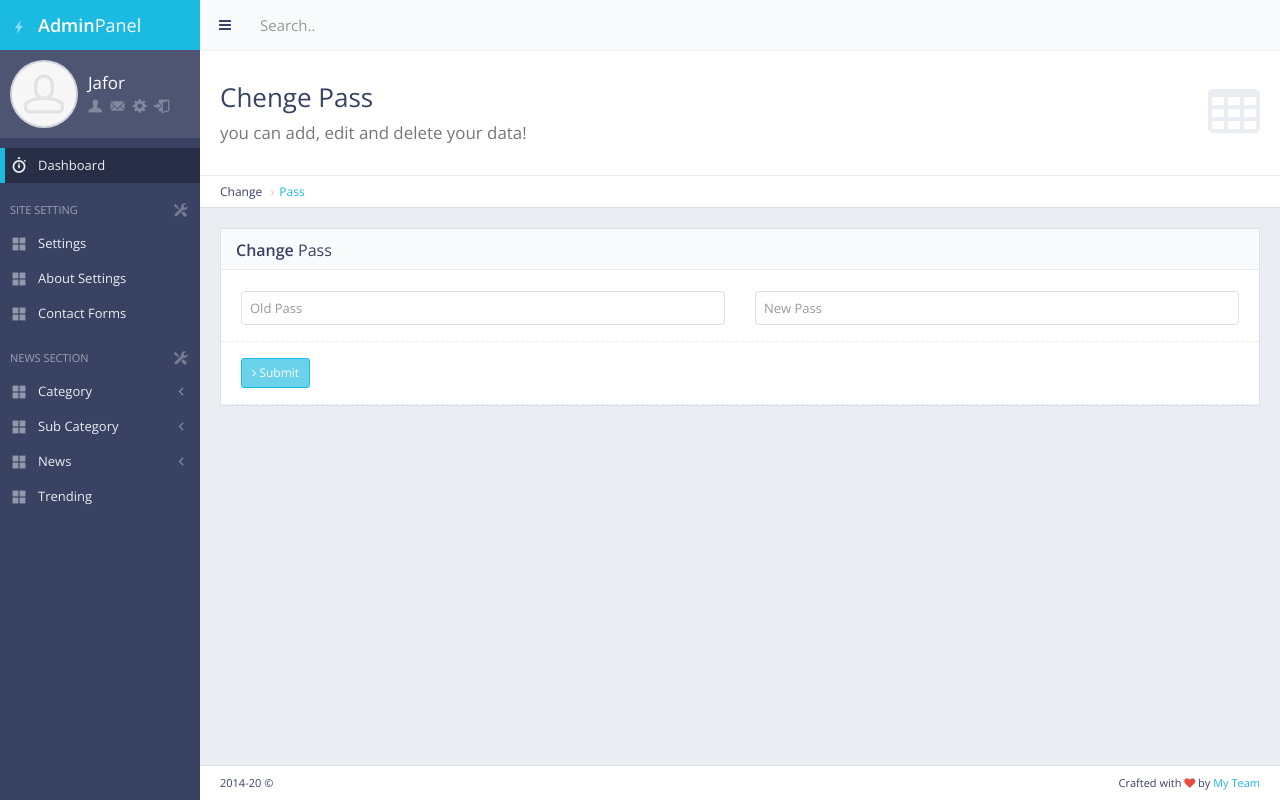
After one commit to Jafoor/News-Website, a Django app: page /panel/change/pass/ in a window 1280 px wide. The commit adds this page. Run offline with Django 3.2, Linux system fonts and the light colour scheme; a user stored in the database is signed in; some libraries are stand-ins or nearby versions.

Commit message:
Change pass for Admin

```diff
--- /dev/null
+++ b/myproject/main/templates/back/changepass.html
@@ -0,0 +1,94 @@
+
+{% extends 'back/master.html' %}
+{% load static %}
+
+
+{% block headblock %}
+
+    <script src="{%static 'ckeditor/ckeditor.js' %}"></script>
+
+{% endblock %}
+
+{% block mainblock %}
+
+   <!-- Datatables Header -->
+   <div class="content-header">
+    <div class="header-section">
+        <h1>
+            <i class="fa fa-table"></i>Chenge Pass<br><small>you can add, edit and delete your data!</small>
+        </h1>
+    </div>
+</div>
+<ul class="breadcrumb breadcrumb-top">
+    <li>Change</li>
+    <li><a href="/panel/change/pass/">Pass</a></li>
+</ul>
+<!-- END Datatables Header -->
+
+
+
+
+<div class="row">
+        <div class="col-md-12">
+            <!-- Basic Form Elements Block -->
+            <div class="block">
+                <!-- Basic Form Elements Title -->
+                <div class="block-title">
+
+                    <h2><strong>Change</strong> Pass</h2>
+                </div>
+                <!-- END Form Elements Title -->
+
+                <!-- Basic Form Elements Content -->
+                <form action="{%url 'change_pass' %}" method="post" enctype="multipart/form-data" class="form-horizontal form-bordered" >
+                    {% csrf_token %}
+                    <div class="form-group">
+                            <div class="col-md-6">
+                                <input type="password" id="oldpass" name="oldpass" class="form-control" placeholder="Old Pass">
+                            </div>
+                            <div class="col-md-6">
+                                <input type="password" id="newpass" name="newpass" class="form-control" placeholder="New Pass">
+
+
+                            </div>
+                        </div>
+
+
+
+                        <div class="form-group">
+
+                            <div class="col-md-6">
+                                <button type="submit" class="btn btn-sm btn-primary"><i class="fa fa-angle-right"></i> Submit</button>
+
+
+                            </div>
+                        </div>
+
+
+
+
+                </form>
+                <!-- END Basic Form Elements Content -->
+            </div>
+            <!-- END Basic Form Elements Block -->
+        </div>
+
+    </div>
+
+
+
+
+
+
+
+{% endblock %}
+
+
+
+
+{% block footerblock %}
+
+   <!-- Load and execute javascript code used only in this page -->
+   <script src="{%static 'back/js/pages/tablesDatatables.js' %}"></script>
+   <script>$(function(){ TablesDatatables.init(); });</script>
+        {% endblock %}
--- a/myproject/main/templates/back/master.html
+++ b/myproject/main/templates/back/master.html
@@ -97,7 +97,7 @@
                                     <a href="page_ready_user_profile.html" data-toggle="tooltip" data-placement="bottom" title="Profile"><i class="gi gi-user"></i></a>
                                     <a href="page_ready_inbox.html" data-toggle="tooltip" data-placement="bottom" title="Messages"><i class="gi gi-envelope"></i></a>
                                     <!-- Opens the user settings modal that can be found at the bottom of each page (page_footer.html in PHP version) -->
-                                    <a href="javascript:void(0)" class="enable-tooltip" data-placement="bottom" title="Settings" onclick="$('#modal-user-settings').modal('show');"><i class="gi gi-cogwheel"></i></a>
+                                    <a href="/panel/change/pass/" class="enable-tooltip" data-placement="bottom" title="Settings" ><i class="gi gi-cogwheel"></i></a>
                                     <a href="/logout" data-toggle="tooltip" data-placement="bottom" title="Logout"><i class="gi gi-exit"></i></a>
                                 </div>
                             </div>
--- a/myproject/main/urls.py
+++ b/myproject/main/urls.py
@@ -11,4 +11,5 @@ urlpatterns = [
     url(r'^panel/setting/$', views.site_setting, name = 'site_setting'),
     url(r'^panel/about/setting/$', views.about_setting, name = 'about_setting'),
     url(r'^contact/$', views.contact, name = 'contact'),
+    url(r'^panel/change/pass/$', views.change_pass, name = 'change_pass'),
 ]
--- a/myproject/main/views.py
+++ b/myproject/main/views.py
@@ -8,6 +8,7 @@ from django.contrib.auth import authenticate, login, logout
 from trending.models import Trending
 import random
 from random import randint
+from django.contrib.auth.models import User
 # Create your views here.
 
 def home(request):
@@ -182,3 +183,63 @@ def contact(request):
     trending = Trending.objects.all().order_by('-pk')[:5]
 
     return render(request, 'front/contact.html',{'site' : site, 'news': news, 'cat':cat, 'subcat': subcat, 'lastnews': lastnews, 'popnews':popnews,'popnews2':popnews2, 'trending':trending})
+
+
+
+def change_pass(request):
+
+    # login check start
+    if not request.user.is_authenticated :
+        return redirect('mylogin')
+    # login check end
+
+    if request.method == 'POST' :
+
+        oldpass = request.POST.get('oldpass')
+        newpass = request.POST.get('newpass')
+
+        if oldpass == "" or newpass == "" :
+            error = "All Fields Requirded"
+            return render(request, 'back/error.html' , {'error':error})
+
+        user = authenticate(username=request.user, password=oldpass)
+
+        if user != None :
+
+            if len(newpass) < 8 :
+                error = "Your Password Most Be At Less 8 Character"
+                return render(request, 'back/error.html' , {'error':error})
+
+            count1 = 0
+            count2 = 0
+            count3 = 0
+            count4 = 0
+
+            for i in newpass :
+
+                if i > "0" and i < "9" :
+                    count1 = 1
+                if i > "A" and i < "Z" :
+                    count2 = 1
+                if i > 'a' and i < 'z' :
+                    count3 = 1
+                if i > "!" and i < "(" :
+                    count4 = 1
+
+            if count1 == 1 and count2 == 1 and count3 == 1 and count4 == 1 :
+
+                user = User.objects.get(username=request.user)
+                user.set_password(newpass)
+                user.save()
+                return redirect('mylogout')
+            else:
+                error = "Your Password Is Not Correct in formate"
+                return render(request, 'back/error.html' , {'error':error})
+
+        else:
+
+            error = "Your Password Is Not Correct"
+            return render(request, 'back/error.html' , {'error':error})
+
+
+    return render(request, 'back/changepass.html')
```
